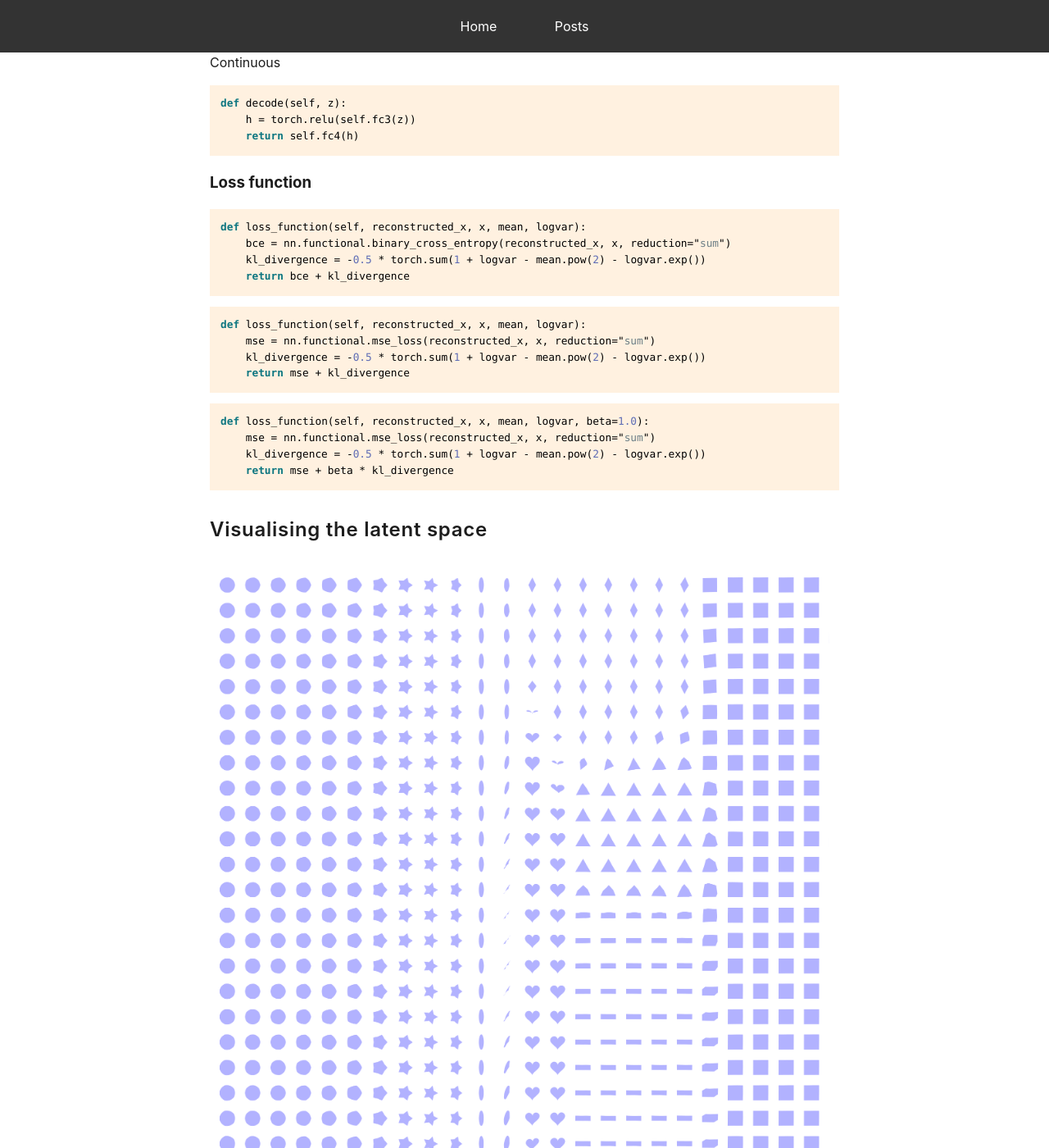
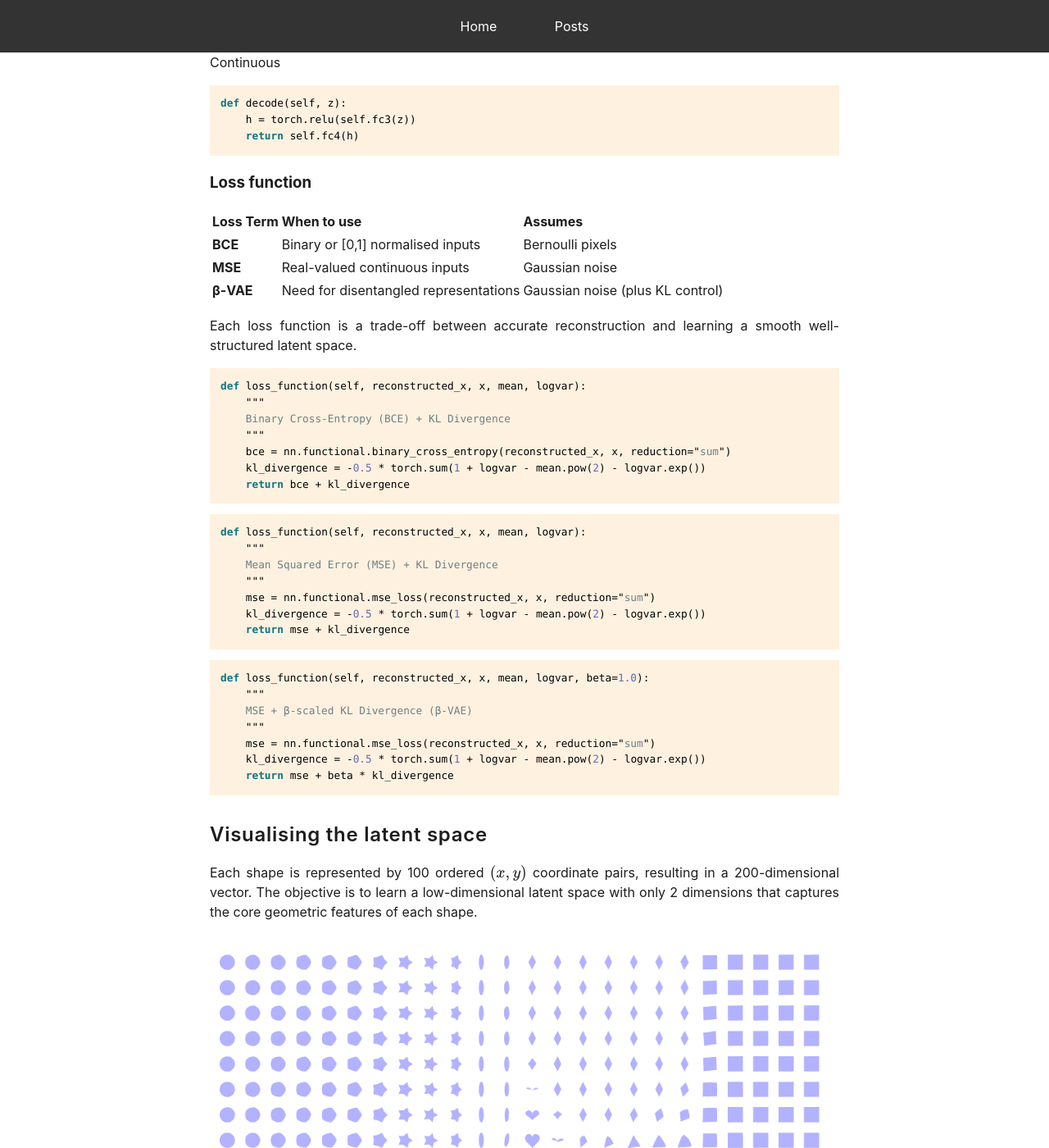
Before and after one commit to mark-hobbs/mark-hobbs.github.io, a Jekyll site: the page built from _posts/2025-01-20-latent-space.md, in a window 1280 px wide and 1400 px high, scrolled down 4506 px. Shown: the whole window at 82% size. Built offline with Jekyll 4.4.1, drawn with Linux system fonts in a browser that asks for light colours; formulas are drawn with MathJax 3; some of the changed text lies outside the part shown.

Commit message:
General updates

````diff
--- a/_posts/2025-01-20-latent-space.md
+++ b/_posts/2025-01-20-latent-space.md
@@ -188,8 +188,19 @@ def decode(self, z):
 
 ### Loss function
 
+| Loss Term | When to use                           | Assumes                          |
+| --------- | ------------------------------------- | -------------------------------- |
+| **BCE**   | Binary or \[0,1] normalised inputs    | Bernoulli pixels                 |
+| **MSE**   | Real-valued continuous inputs         | Gaussian noise                   |
+| **β-VAE** | Need for disentangled representations | Gaussian noise (plus KL control) |
+
+Each loss function is a trade-off between accurate reconstruction and learning a smooth well-structured latent space.
+
 ```python
 def loss_function(self, reconstructed_x, x, mean, logvar):
+    """
+    Binary Cross-Entropy (BCE) + KL Divergence
+    """
     bce = nn.functional.binary_cross_entropy(reconstructed_x, x, reduction="sum")
     kl_divergence = -0.5 * torch.sum(1 + logvar - mean.pow(2) - logvar.exp())
     return bce + kl_divergence
@@ -197,6 +208,9 @@ def loss_function(self, reconstructed_x, x, mean, logvar):
 
 ```python
 def loss_function(self, reconstructed_x, x, mean, logvar):
+    """
+    Mean Squared Error (MSE) + KL Divergence
+    """
     mse = nn.functional.mse_loss(reconstructed_x, x, reduction="sum")
     kl_divergence = -0.5 * torch.sum(1 + logvar - mean.pow(2) - logvar.exp())
     return mse + kl_divergence
@@ -204,12 +218,17 @@ def loss_function(self, reconstructed_x, x, mean, logvar):
 
 ```python
 def loss_function(self, reconstructed_x, x, mean, logvar, beta=1.0):
+    """
+    MSE + β-scaled KL Divergence (β-VAE)
+    """
     mse = nn.functional.mse_loss(reconstructed_x, x, reduction="sum")
     kl_divergence = -0.5 * torch.sum(1 + logvar - mean.pow(2) - logvar.exp())
     return mse + beta * kl_divergence
 ```
 
 ## Visualising the latent space
+
+Each shape is represented by 100 ordered $(x, y)$ coordinate pairs, resulting in a 200-dimensional vector. The objective is to learn a low-dimensional latent space with only 2 dimensions that captures the core geometric features of each shape.
 
 ![](/assets/images/latent-space-grid-1.png)
 
@@ -221,14 +240,12 @@ def loss_function(self, reconstructed_x, x, mean, logvar, beta=1.0):
 
 ![](/assets/images/latent-space-points.gif)
 
-[Latent space visualisation example 1](https://medium.com/@outerrencedl/a-simple-autoencoder-and-latent-space-visualization-with-pytorch-568e4cd2112a)
-
-[Latent space visualisation example 2](https://towardsdatascience.com/difference-between-autoencoder-ae-and-variational-autoencoder-vae-ed7be1c038f2)
-
-[Latent space visualisation example 2 - 2D shape distribution](https://www.youtube.com/watch?v=sV2FOdGqlX0&t=38s&ab_channel=AqeelAnwar)
 
 ## Generative modelling
 
 ## References
 
-[Encoding and exploring latent design space of optimal material structures via a VAE-LSTM model](https://doi.org/10.1016/j.finmec.2021.100054)
+- [Encoding and exploring latent design space of optimal material structures via a VAE-LSTM model](https://doi.org/10.1016/j.finmec.2021.100054)
+- [Latent space visualisation example 1](https://medium.com/@outerrencedl/a-simple-autoencoder-and-latent-space-visualization-with-pytorch-568e4cd2112a)
+- [Latent space visualisation example 2](https://towardsdatascience.com/difference-between-autoencoder-ae-and-variational-autoencoder-vae-ed7be1c038f2)
+- [Latent space visualisation example 2 - 2D shape distribution](https://www.youtube.com/watch?v=sV2FOdGqlX0&t=38s&ab_channel=AqeelAnwar)
````
